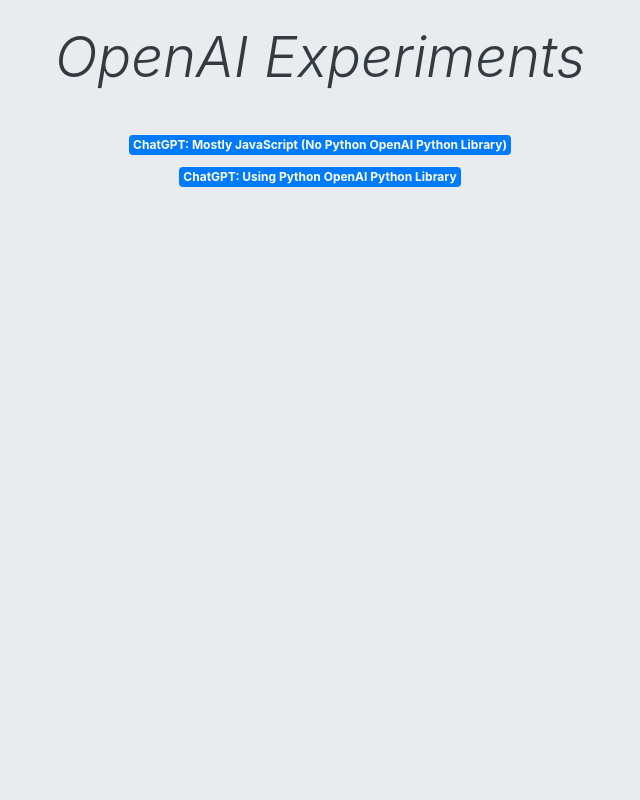
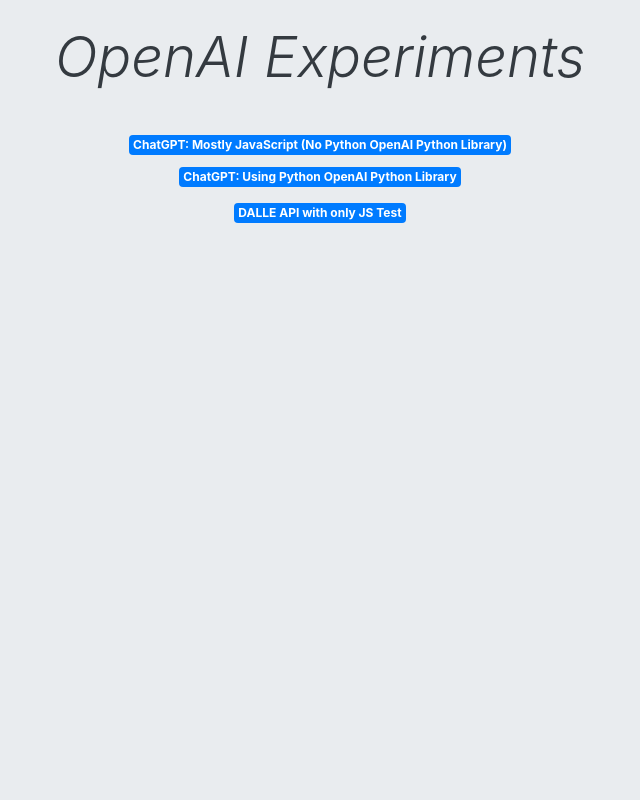
Before and after one commit to ck9sky/ai9sky, a Django app: page /noredir/ in a window 1280 px wide. Shown: the whole page, without its empty margins (320-960 px from the left). Run offline with Django 4.2, Linux system fonts and the light colour scheme; some libraries are stand-ins or nearby versions.

Commit message:
... new app 'dalle_api_js' ...

```diff
--- a/ai9sky/urls.py
+++ b/ai9sky/urls.py
@@ -27,7 +27,7 @@ urlpatterns = [
     path('noredir/', views_no_models.HomeNoRedirects.as_view(), name="home-no-redirects"),  # The About page: Non-Root
     path('chatgpt_api_js/', include("chatgpt_api_js.urls")),
     path('chatgpt_api_py/', include("chatgpt_api_py.urls")),
-    #path('dalle_api_js/', include("dalle_api.urls_js")),
+    path('dalle_api_js/', include("dalle_api_js.urls")),
 
     # robots.txt in sitewide templates folder. Browse to 127.0.0.1:8000/robots.txt (production: ai9sky.com/robots.txt).
     # Documentation and info: https://www.robotstxt.org/robotstxt.html + https://adamj.eu/tech/2020/02/10/robots-txt/
--- a/dalle_api_js/templates/dalle_api_js/dalle_api_js.html
+++ b/dalle_api_js/templates/dalle_api_js/dalle_api_js.html
@@ -34,7 +34,6 @@
 
 
 
-
         <script>
             iconStr = "{{ staticTag }}img/icon/chatgpt-icon-150x150.png{{ QM }}{{ VERSION_CACHE_BUST }}";
         </script>
--- a/dalle_api_js/templates/dalle_api_js/layout.html
+++ b/dalle_api_js/templates/dalle_api_js/layout.html
@@ -2,7 +2,7 @@
 {% block title_tag %}DALLE API JS | {{ block.super }}{% endblock %}
 {% block wrapper_class %}dalle-api-wrapper{% endblock %}
 {% block body_content %}
-    {% comment %} DANGER: Do not wrap div around  chatgpt_api_content !!! Ruins flex layout. 10/21/23
+    {% comment %} DANGER: Do not wrap div around  chatgpt_api_content !!! Ruins flex layout.
     {% endcomment %}
     {% block pre_chatgpt_api_content %}{% endblock %}
     {% block chatgpt_api_content %}{% endblock %}
--- a/templates/index.html
+++ b/templates/index.html
@@ -19,9 +19,8 @@
                     onblur="{% include '_inline_js_hndlr_span_blur.html' %}"
                     tabindex="0">ChatGPT: Mostly JavaScript (No Python OpenAI Python Library)</span></a><br>
 
-{#            <a href="{ % url 'chatgpt_api_py:chatgpt_api_py_test1' %}"<!-- ################ no ########## -->#}
             <a href="{% url 'chatgpt_api_py:chatgpt_api_py_test1' %}"
-                    class="badge badge-primary mx-0 my-2 p-1 " id="id_chatgpt-api-py-app-btn"
+                    class="badge badge-primary mx-0 my-2 p-1" id="id_chatgpt-api-py-app-btn"
                     tabindex="-1" role="button">
                 <span class="m-0 p-0"
                     onmousedown="{% include '_inline_js_hndlr_span_mousedown.html' %}"
@@ -30,21 +29,17 @@
                     onblur="{% include '_inline_js_hndlr_span_blur.html' %}"
                     tabindex="0">ChatGPT: Using Python OpenAI Python Library</span></a><br>
 
-            {% comment %}
-                <a href="{ % url 'dalle_api_js:dalle_api_js_test1' %}"
-                    class="badge badge-primary mx-0 mt-1 mb-3 p-1" id="id_dalle-api-js-app-btn"
+            <a href="{% url 'dalle_api_js:dalle_api_js_test1' %}"
+                    class="badge badge-primary mx-0 my-2 p-1" id="id_dalle-api-js-app-btn"
                     tabindex="-1" role="button">
-                        <span class="m-0 p-0"
-                                onmousedown="{ % include '_inline_js_hndlr_span_mousedown.html' %}"
-                                onkeydown="{ % include '_inline_js_hndlr_span_anchor_keydown.html' %}"
-                                onfocus="{ % include '_inline_js_hndlr_span_focus.html' %}"
-                                onblur="{ % include '_inline_js_hndlr_span_blur.html' %}"
-                              tabindex="0">DALLE API with only JS Test</span></a>
-            {% endcomment %}
+                <span class="m-0 p-0"
+                    onmousedown="{% include '_inline_js_hndlr_span_mousedown.html' %}"
+                    onkeydown="{% include '_inline_js_hndlr_span_anchor_keydown.html' %}"
+                    onfocus="{% include '_inline_js_hndlr_span_focus.html' %}"
+                    onblur="{% include '_inline_js_hndlr_span_blur.html' %}"
+                    tabindex="0">DALLE API with only JS Test</span></a>
 
-            {% comment %}{ % endif % }{% endcomment %}
             {% endspaceless %}
-
 		</div>
 	</div>
 
```
